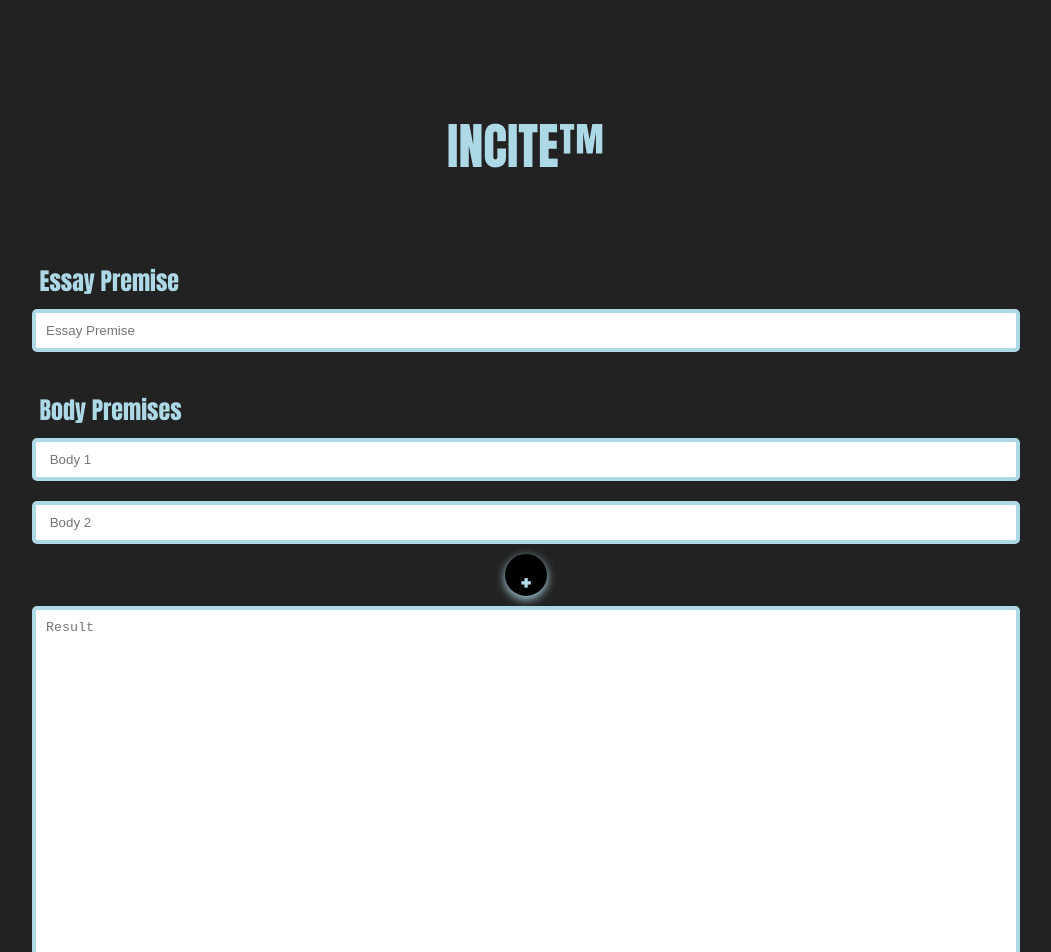
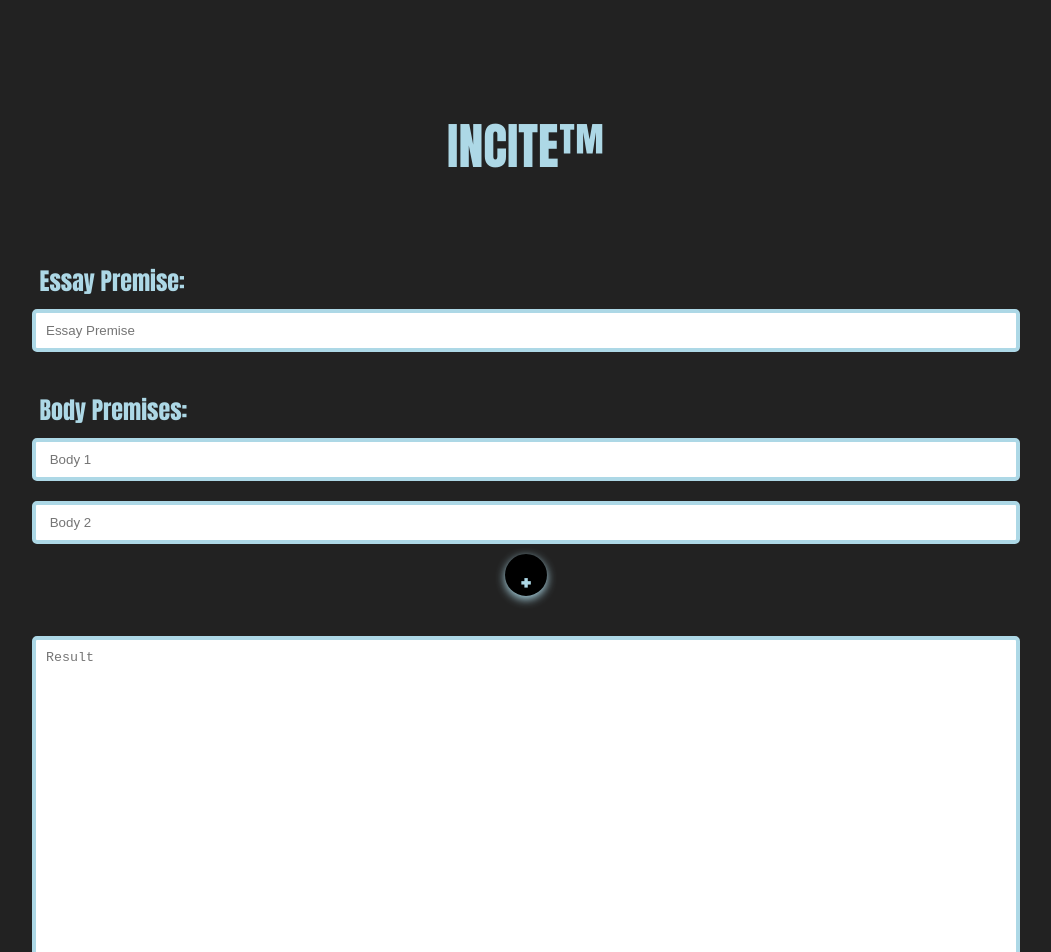
Before and after one commit to BigadG/Incite, a React (Vite) app in the folder client/: page / in a window 1280 px wide. Shown: the top 952 px of the page, without its empty margins (122-1173 px from the left). Built offline with nearby package versions, Linux system fonts and the light colour scheme.

Commit message:
Change format of essay to standard essay format

```diff
--- a/client/src/components/InciteForm.jsx
+++ b/client/src/components/InciteForm.jsx
@@ -143,9 +143,9 @@ function InciteForm() {
         {inputs.map((input, index) => (
           <div key={`input-wrapper-${index}`}>
             {index === 0 ? (
-              <label htmlFor="premise">Essay Premise</label>
+              <label htmlFor="premise">Essay Premise:</label>
             ) : index === 1 ? (
-              <label htmlFor={`prompt${index}`}>Body Premises</label>
+              <label htmlFor={`prompt${index}`}>Body Premises:</label>
             ) : null}
             <input
               type="text"
--- a/client/src/styles/inciteStyles.css
+++ b/client/src/styles/inciteStyles.css
@@ -77,10 +77,12 @@ label {
 #result {
     width: 75%;
     height: 500px;
+    margin-top: 40px;
 }
 
 .add-button:hover, .submit:hover {
     background-color: #222222;
+    box-shadow: 0px 3px 7px;
 }
 
 .add-button:focus, .submit:focus {
```
Also changed, not shown: 1 other file (tests, documents, lock files or other folders).
